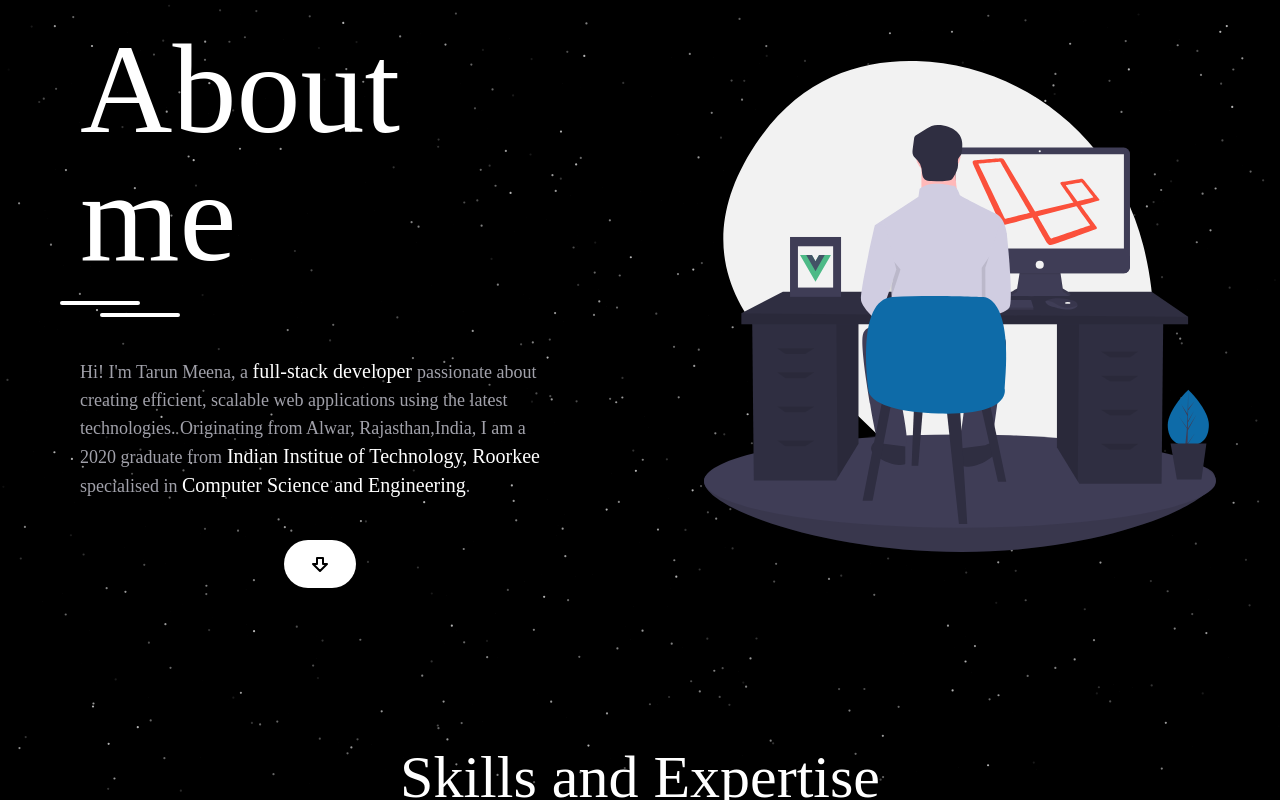
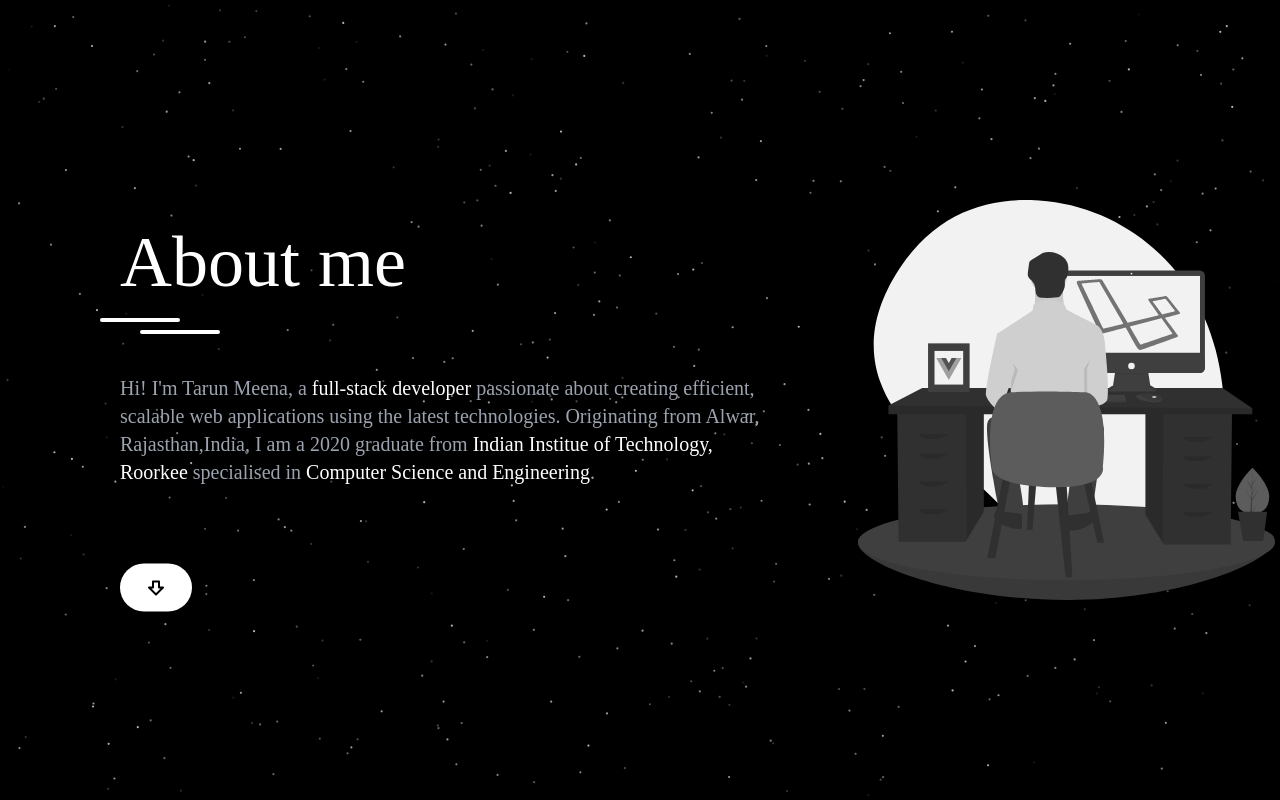
Before and after one commit to tarunmeena6846/Portfolio, a Next.js app in the folder portfolio/: page /about in a window 1280 px wide. Built offline with nearby package versions, Linux system fonts and the light colour scheme; what tailwindcss-debug-screens would draw is missing.

Commit message:
about page ui fixes

```diff
--- a/portfolio/src/app/about/SkillsSection.tsx
+++ b/portfolio/src/app/about/SkillsSection.tsx
@@ -4,7 +4,7 @@
 export function SkillSection() {
   return (
     <div
-      className="flex flex-col items-center justify-center w-screen h-[60vh] overflow-hidden "
+      className="flex flex-col items-center justify-center w-screen  p-5"
       // ref={skill}
     >
       <motion.div
@@ -16,15 +16,23 @@
           type: "spring",
         }}
       >
-        <h1 className="text-4xl text-transparent bg-white sm:text-6xl md:text-6xl  bg-clip-text ">
+        <h1 className=" text-transparent bg-white text-4xl  md:text-3xl lg:text-7xl  bg-clip-text ">
           Skills and Expertise
         </h1>
-        <p className="text-center text-zinc-400 text-lg">
+        <motion.p
+          className="text-gray-400 lg:text-xl"
+          initial={{ x: -100, opacity: 0 }}
+          whileInView={{ x: 0, opacity: 1 }}
+          transition={{
+            delay: 0.5,
+            type: "spring",
+          }}
+        >
           Here are my skills and technologies I've worked with.
-        </p>
+        </motion.p>
       </motion.div>
       <motion.div
-        className="text-white grid grid-cols-1 sm:grid-cols-4 text-xl gap-10 mt-10"
+        className="text-white grid grid-cols-2 sm:grid-cols-4 text-xl gap-5 md:gap-10 mt-10"
         initial={{ x: -100, opacity: 0 }}
         whileInView={{ x: 0, opacity: 1 }}
         transition={{
@@ -34,19 +42,59 @@
       >
         <div className="col-span-1 flex flex-col gap-2 items-center ">
           <CubeIcon className="w-[48px] h-[48px]" />
-          <h1>Web Developement</h1>
+          <motion.p
+            className="text-gray-400 lg:text-xl"
+            initial={{ x: -100, opacity: 0 }}
+            whileInView={{ x: 0, opacity: 1 }}
+            transition={{
+              delay: 0.5,
+              type: "spring",
+            }}
+          >
+            Web Developement
+          </motion.p>
         </div>
         <div className="col-span-1 flex flex-col  items-center  gap-2 ">
           <Braces className="w-[48px] h-[48px]" />
-          <h1>Rest API</h1>
+          <motion.p
+            className="text-gray-400 lg:text-xl"
+            initial={{ x: -100, opacity: 0 }}
+            whileInView={{ x: 0, opacity: 1 }}
+            transition={{
+              delay: 0.5,
+              type: "spring",
+            }}
+          >
+            Rest API
+          </motion.p>
         </div>
         <div className=" col-span-1 flex flex-col  gap-2 items-center">
           <Cloud className="w-[48px] h-[48px]" />
-          <h1>AWS</h1>
+          <motion.p
+            className="text-gray-400 lg:text-xl"
+            initial={{ x: -100, opacity: 0 }}
+            whileInView={{ x: 0, opacity: 1 }}
+            transition={{
+              delay: 0.5,
+              type: "spring",
+            }}
+          >
+            AWS
+          </motion.p>
         </div>
         <div className=" col-span-1 flex flex-col  gap-2 items-center">
           <Code className="w-[48px] h-[48px]" />
-          <h1>C++</h1>
+          <motion.p
+            className="text-gray-400 lg:text-xl"
+            initial={{ x: -100, opacity: 0 }}
+            whileInView={{ x: 0, opacity: 1 }}
+            transition={{
+              delay: 0.5,
+              type: "spring",
+            }}
+          >
+            C++
+          </motion.p>
         </div>
       </motion.div>
     </div>
--- a/portfolio/src/app/about/page.tsx
+++ b/portfolio/src/app/about/page.tsx
@@ -6,13 +6,16 @@
 import { AnimatePresence, motion } from "framer-motion";
 import Hr from "../components/Hr";
 import { MagneticButtons } from "../components/MagneticButtons";
-import { useEffect, useRef, useState } from "react";
+import { RefObject, useEffect, useRef, useState } from "react";
 import Hero from "../components/Preloader/Hero";
 import { usePathname } from "next/navigation";
-import { useLoading } from "../components/context/LoadingContext";
 import { ArrowBigDown } from "lucide-react";
 
-export default function AboutPage() {
+export default function AboutPage({
+  skillRef,
+}: {
+  skillRef: RefObject<HTMLDivElement>;
+}) {
   const [isLoading, setIsLoading] = useState(true);
   // const skillRef = useRef(null);
   const pathname = usePathname();
@@ -28,10 +31,10 @@
     <>
       <AnimatePresence>{isLoading && <Hero path={pathname} />}</AnimatePresence>
 
-      <div className="flex flex-col items-center justify-center w-screen ">
-        <div className="grid grid-cols-1 md:grid-cols-2 ">
+      {/* <div className="flex flex-col items-center justify-center w-screen "> */}
+      <div className=" grid grid-cols-1 grid-rows-1 lg:grid-cols-3 lg:grid-rows-1 h-screen">
         <motion.div
-            className="col-span-1 px-20 space-y-10 flex flex-col justify-center items-center"
+          className="col-span-1 row-span-1 lg:col-span-2 p-10 md:px-20 space-y-5 lg:space-y-10 flex flex-col justify-center md:ml-10"
           initial={{ x: -100, opacity: 0 }}
           whileInView={{ x: 0, opacity: 1 }}
           transition={{
@@ -39,7 +42,7 @@
           }}
         >
           <motion.h1
-              className="text-4xl text-transparent bg-white  cursor-default font-display sm:text-9xl bg-clip-text "
+            className="text-4xl  md:text-3xl lg:text-7xl text-transparent bg-white cursor-default  bg-clip-text text-gray-400"
             initial={{ x: -100, opacity: 0 }}
             whileInView={{ x: 0, opacity: 1 }}
             transition={{
@@ -51,7 +54,7 @@
             <Hr />
           </motion.h1>
           <motion.p
-              className="text-zinc-400 text-lg"
+            className="text-gray-400 lg:text-xl"
             initial={{ x: -100, opacity: 0 }}
             whileInView={{ x: 0, opacity: 1 }}
             transition={{
@@ -61,9 +64,9 @@
           >
             Hi! I'm Tarun Meena, a{" "}
             <span className="text-xl text-white">full-stack developer </span>
-              passionate about creating efficient, scalable web applications
-              using the latest technologies. Originating from Alwar,
-              Rajasthan,India, I am a 2020 graduate from
+            passionate about creating efficient, scalable web applications using
+            the latest technologies. Originating from Alwar, Rajasthan,India, I
+            am a 2020 graduate from
             <span className="text-xl text-white">
               {" "}
               Indian Institue of Technology, Roorkee
@@ -76,27 +79,33 @@
             .
           </motion.p>
           <motion.div
-              initial={{ y: 40, opacity: 0 }}
-              whileInView={{ y: 0, opacity: 1 }}
+            className="flex gap-3"
+            // initial={{ y: 40, opacity: 0 }}
+            // whileInView={{ y: 0, opacity: 1 }}
+            // transition={{} }
             transition={{
+              duration: 3,
+              ease: "easeInOut",
+              repeat: Infinity,
               delay: 0.7,
-                type: "spring",
-              }}
+              // type: "spring",
+            }} // Animation timing and loop
+            animate={{ y: [0, 40, 0] }}
           >
-              <MagneticButtons>
+            {/* <MagneticButtons> */}
             <Button
-                  className="bg-white text-black hover:bg-red-700 hover:text-white p-6 rounded-3xl text-xl"
+              className=" bg-white text-black hover:bg-red-700 hover:text-white p-6 rounded-3xl text-xl"
               // onClick={() => {
               //   skillRef.current.scrollIntoView({ behavior: "smooth" });
               // }}
             >
               <ArrowBigDown />
             </Button>
-              </MagneticButtons>
+            {/* </MagneticButtons> */}
           </motion.div>
         </motion.div>
         <motion.div
-            className="col-span-1 flex justify-center items-center"
+          className="hidden lg:flex col-span-1 order-1 flex justify-center items-center"
           initial={{ x: -100, opacity: 0 }}
           whileInView={{ x: 0, opacity: 1 }}
           transition={{
@@ -106,12 +115,11 @@
         >
           <img
             src="/aboutSection.svg"
-              className="h-[80%]"
-              alt="About Illustration"
+            className=" filter grayscale hover:blur-0 hover:grayscale-0 transition-all ease duration-500  h-[50%]"
           />
         </motion.div>
       </div>
-      </div>
+      {/* </div> */}
       {/* <div ref={skillRef}> */}
       <SkillSection />
       {/* </div> */}
--- a/portfolio/src/app/components/AboutSection.tsx
+++ b/portfolio/src/app/components/AboutSection.tsx
@@ -14,11 +14,6 @@
   const router = useRouter();
 
   return (
-    // <div
-    //   className="flex flex-col items-center justify-center w-screen min-h-screen overflow-hidden"
-    //   // ref={aboutRef}
-    //   // id="about"
-    // >
     <div className=" grid grid-cols-1 grid-rows-2 lg:grid-cols-3 lg:grid-rows-1 h-screen">
       <motion.div
         className="col-span-1 row-span-1 lg:col-span-2   p-10 md:px-20 space-y-5 lg:space-y-10 flex flex-col justify-center md:ml-10"
@@ -54,6 +49,7 @@
           A brief introduction about myself
         </motion.h1>
         <motion.div
+          className="flex gap-3"
           initial={{ y: 40, opacity: 0 }}
           whileInView={{ y: 0, opacity: 1 }}
           transition={{
@@ -87,6 +83,5 @@
         />
       </motion.div>
     </div>
-    // </div>
   );
 }
--- a/portfolio/src/app/components/ConnectSection.tsx
+++ b/portfolio/src/app/components/ConnectSection.tsx
@@ -67,7 +67,7 @@
           tarunmeena6846@gmail.com
         </motion.p>
         <motion.div
-          className="text-white flex flex-row justify-center items-center space-x-4 "
+          className="text-white flex flex-row justify-center items-center md:space-x-4"
           initial={{ x: -100, opacity: 0 }}
           whileInView={{ x: 0, opacity: 1 }}
           transition={{
@@ -75,7 +75,7 @@
             type: "spring",
           }}
         >
-          <div className="flex space-x-4">
+          {/* <div className="flex space-x-4"> */}
           <MagneticButtons>
             <svg
               className="h-[50px] m-[10px] fill-white transition-all duration-200 cursor-pointer hover:fill-[#ec4e39]"
@@ -132,7 +132,7 @@
               </svg>
             </a>
           </MagneticButtons>
-          </div>
+          {/* </div> */}
         </motion.div>
       </motion.div>
       <motion.div
```
Also changed, not shown: portfolio/src/app/about/TechStackSection.tsx (+5 -5 lines). Lines whose indentation alone changed are shown as unchanged.
